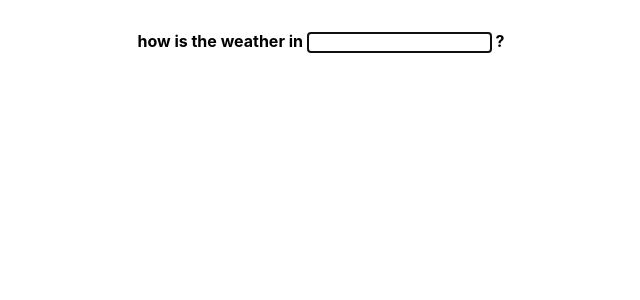
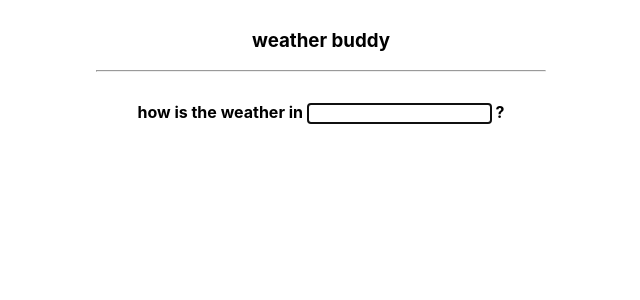
Before and after one commit to GabrielGCardoso/weather-app, a React (Create React App) app in the folder front/: page / in a window 1280 px wide. Shown: the top 300 px of the page, without its empty margins (319-959 px from the left). Built offline with nearby package versions, Linux system fonts and the light colour scheme.

Commit message:
reorganizing folder structure

```diff
--- a/front/src/App.css
+++ /dev/null
@@ -1,41 +0,0 @@
-.center {
-    text-align: center;
-    margin: auto;
-    width: 50%;
-    padding: 10px;
-}
-
-/* .App-logo {
-    height: 40vmin;
-    pointer-events: none;
-}
-
-@media (prefers-reduced-motion: no-preference) {
-    .App-logo {
-        animation: App-logo-spin infinite 20s linear;
-    }
-}
-
-.App-header {
-    background-color: #282c34;
-    min-height: 100vh;
-    display: flex;
-    flex-direction: column;
-    align-items: center;
-    justify-content: center;
-    font-size: calc(10px + 2vmin);
-    color: white;
-}
-
-.App-link {
-    color: #61dafb;
-}
-
-@keyframes App-logo-spin {
-    from {
-        transform: rotate(0deg);
-    }
-    to {
-        transform: rotate(360deg);
-    }
-} */
--- a/front/src/App.js
+++ /dev/null
@@ -1,9 +0,0 @@
-import Input from './input/input';
-import './App.css';
-
-
-export default () => (
-    <div className="center">
-        <Input />
-    </div>
-);
--- a/front/src/index.js
+++ b/front/src/index.js
@@ -1,18 +1,14 @@
 import React from 'react';
 import ReactDOM from 'react-dom';
 import './index.css';
-import App from './App';
-import Card from './components/card/card';
+import App from './views/App';
 import reportWebVitals from './reportWebVitals';
-import history from './history'
-import { Router, Switch, Route } from 'react-router-dom';
+import history from './history';
+import { Router } from 'react-router-dom';
 
 ReactDOM.render(
     <Router history={history}>
-        <Switch>
-            <Route path="/" exact={true} component={App} />
-            <Route path="/card" component={Card} />
-        </Switch>
+        <App />
     </Router>,
     document.getElementById('root')
 );
--- /dev/null
+++ b/front/src/views/App.css
@@ -0,0 +1,6 @@
+.center {
+    text-align: center;
+    margin: auto;
+    width: 50%;
+    padding: 10px;
+}
--- /dev/null
+++ b/front/src/views/App.js
@@ -0,0 +1,13 @@
+import Input from './input/input';
+import Card from '../components/card/card';
+import { Switch, Route } from 'react-router-dom';
+import './App.css';
+
+export default () => (
+    <div className="center">
+        <Switch>
+            <Route path="/" exact={true} component={Input} />
+            <Route path="/card" component={Card} />
+        </Switch>
+    </div>
+);
--- a/front/src/input/input.css
+++ b/front/src/views/input/input.css
@@ -3,3 +3,8 @@
     border-left-color: transparent;
     border-right-color: transparent;
 }
+
+.Hr{
+    width:70%;
+    margin-bottom: 30px;
+}
--- a/front/src/input/input.js
+++ b/front/src/views/input/input.js
@@ -1,11 +1,13 @@
 import './input.css';
-import history from '../history'
+import history from '../../history';
 export default () => {
-    const handleKeyDown = (e) => {
-        if (e.key === 'Enter') history.push('/card');
+    const handleKeyDown = ({ key }) => {
+        if (key === 'Enter') history.push('/card');
     };
     return (
         <div>
+            <h3>weather buddy</h3>
+            <hr className="Hr" />
             <h4>
                 <b>how is the weather in </b>
                 <b>
--- /dev/null
+++ b/front/src/views/weatherView/weatherView.js
@@ -0,0 +1 @@
+export default () => <div></div>;
```
Also changed, not shown: front/src/logo.svg (deleted), front/src/views/weatherView/weatherView.css (added), front/test/setupTests.js (renamed from front/src/setupTests.js), 1 other file (tests, documents, lock files or other folders).
